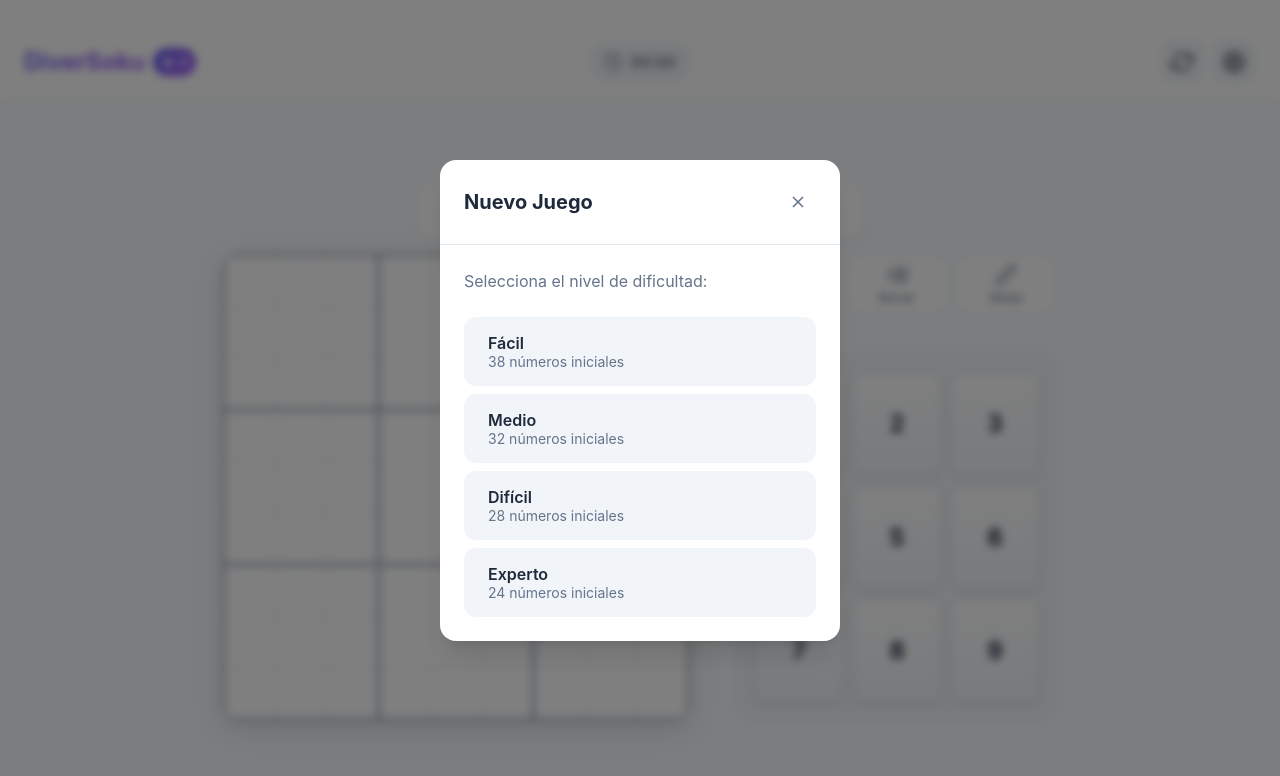
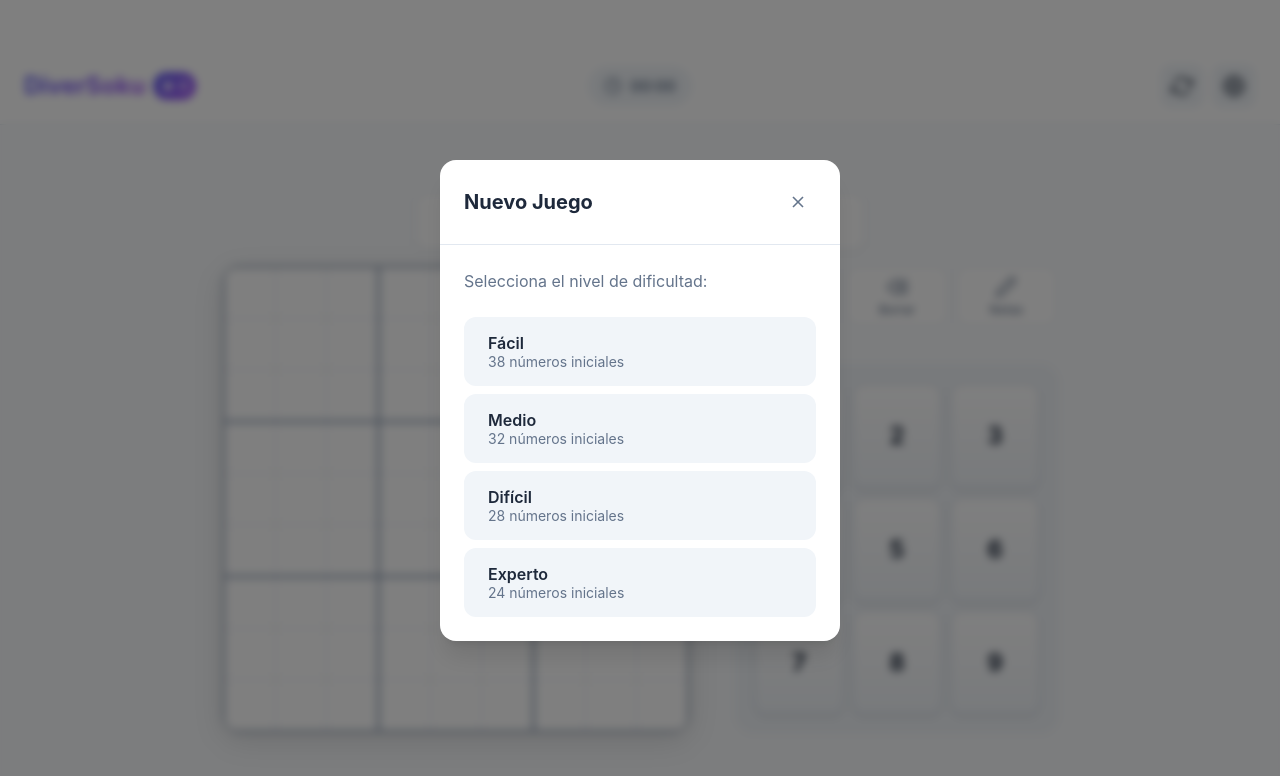
Before and after one commit to Ignacio003/DiverSoku, a website: page index.html in a window 1280 px wide. Drawn offline with Linux system fonts and the light colour scheme.

Commit message:
fix: increase safe-area-top fallback to 48px for Samsung S25

```diff
--- a/styles.css
+++ b/styles.css
@@ -69,7 +69,8 @@
 
     /* Safe Areas - with minimum fallback values for Android */
     /* Use max() to ensure minimum padding even when safe-area-inset is 0 */
-    --safe-area-top: max(env(safe-area-inset-top, 0px), 24px);
+    /* 48px covers status bar (~24px) + extra for camera cutouts on phones like Samsung S25 */
+    --safe-area-top: max(env(safe-area-inset-top, 0px), 48px);
     --safe-area-bottom: max(env(safe-area-inset-bottom, 0px), 0px);
     --safe-area-left: max(env(safe-area-inset-left, 0px), 0px);
     --safe-area-right: max(env(safe-area-inset-right, 0px), 0px);
```
